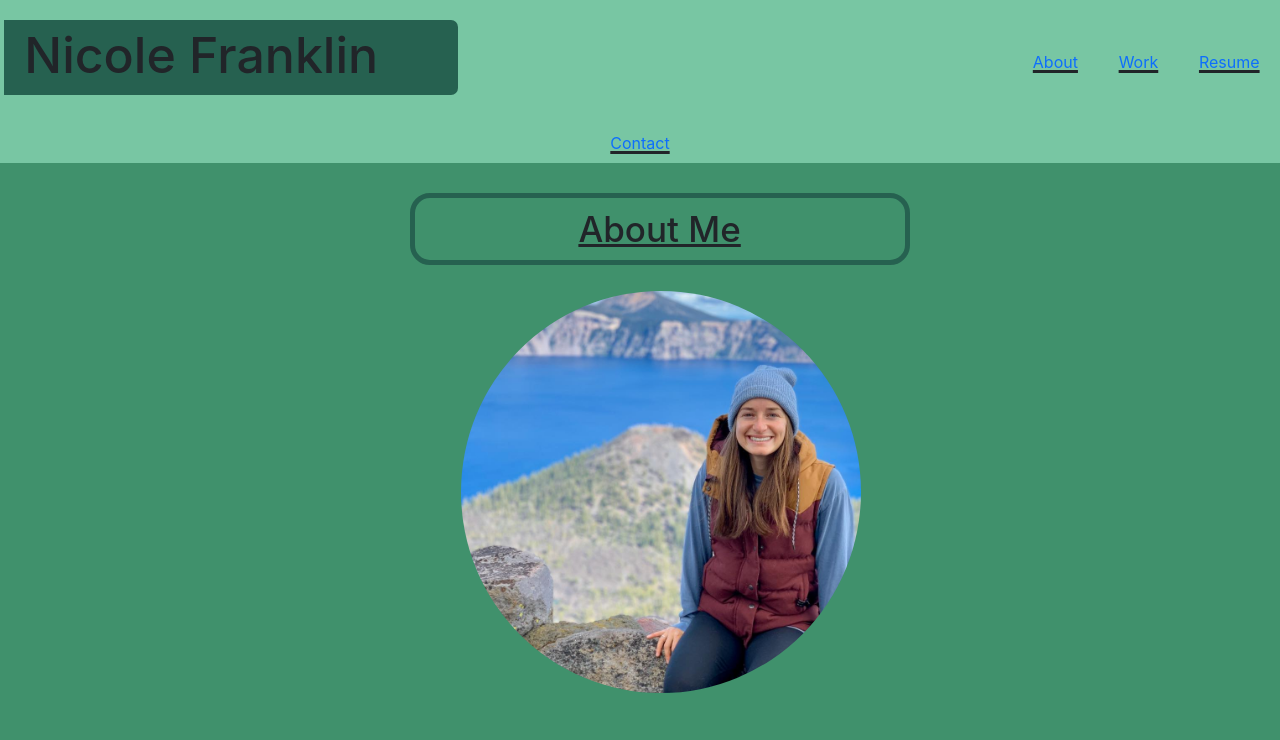
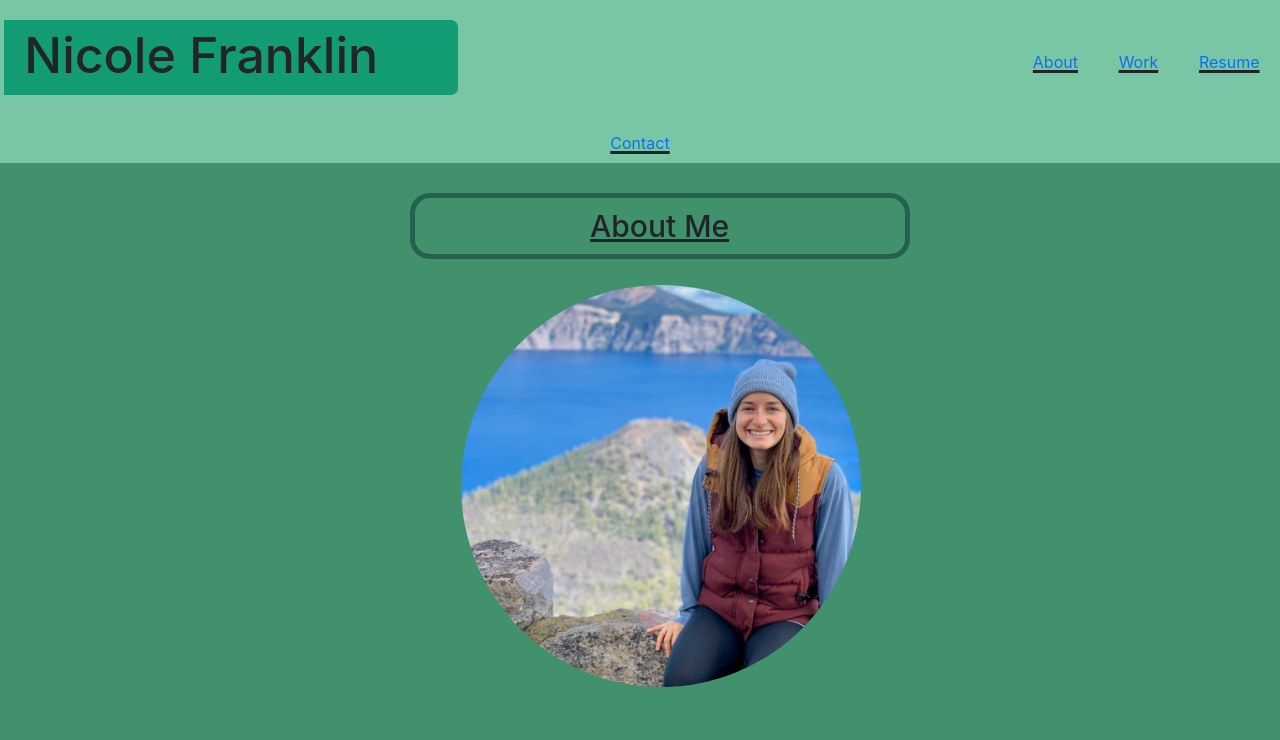
Before and after one commit to ncfranklin14/20-React-Portfolio, a React (Create React App) app: page / in a window 1280 px wide. Shown: the top 740 px of the page. Built offline with nearby package versions, Linux system fonts and the light colour scheme.

Commit message:
minor font and color edits

```diff
--- a/src/App.css
+++ b/src/App.css
@@ -12,7 +12,7 @@ Header {
   }
 
   Header h1 {
-    background-color: #266150;
+    background-color: #139b74;
     font-size: 50px;
     padding: 5px 80px 10px 100px;
     padding-left: 20px;
--- a/src/components/About/about.css
+++ b/src/components/About/about.css
@@ -9,7 +9,7 @@
 }
 
 .aboutMe {
-    font-size: 35px;
+    font-size: 30px;
     padding: 10px;
     justify-content: center;
     text-align: center;
--- a/src/components/Contact/contact.css
+++ b/src/components/Contact/contact.css
@@ -7,7 +7,7 @@
     margin: 3%;
 }
 .contact1{
-    font-size: 35px;
+    font-size: 30px;
     padding: 10px;
     justify-content: center;
     text-align: center;
--- a/src/components/Resume/resume.css
+++ b/src/components/Resume/resume.css
@@ -33,7 +33,7 @@
     box-sizing: border-box;
     border-radius: 20px;
     margin-left: 32%;
-    font-size: 35px;
+    font-size: 30px;
     padding-bottom: 4%;
     padding-top: 10px;
 }
--- a/src/components/Work/work.css
+++ b/src/components/Work/work.css
@@ -15,8 +15,8 @@
     text-decoration: underline;
     justify-content: center;
     text-align: center;
-    font-size: 35px;
-    padding-top: 10px;
+    font-size: 30px;
+    padding-top: 15px;
 }
 
 .cards {
```
